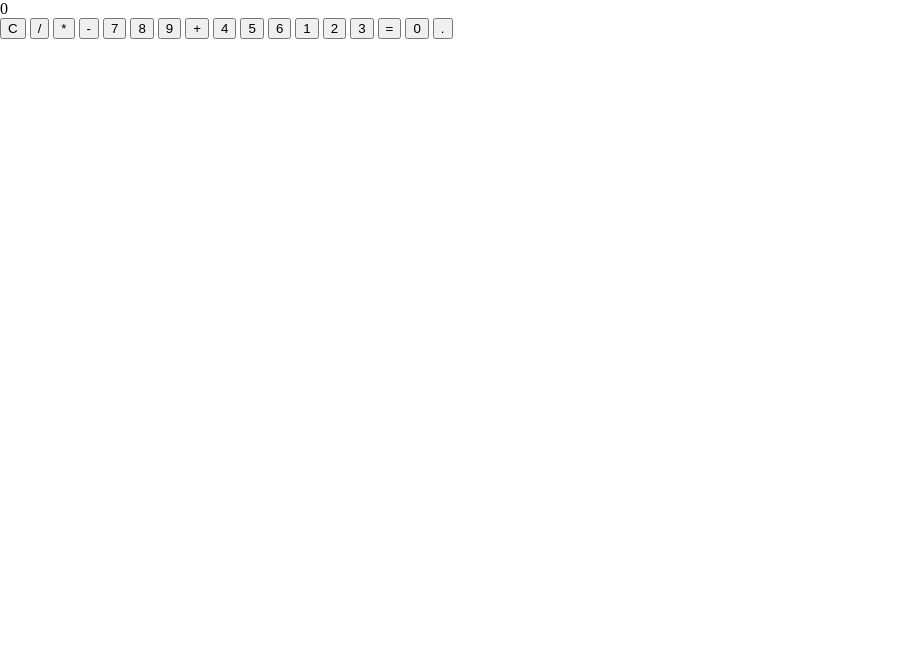
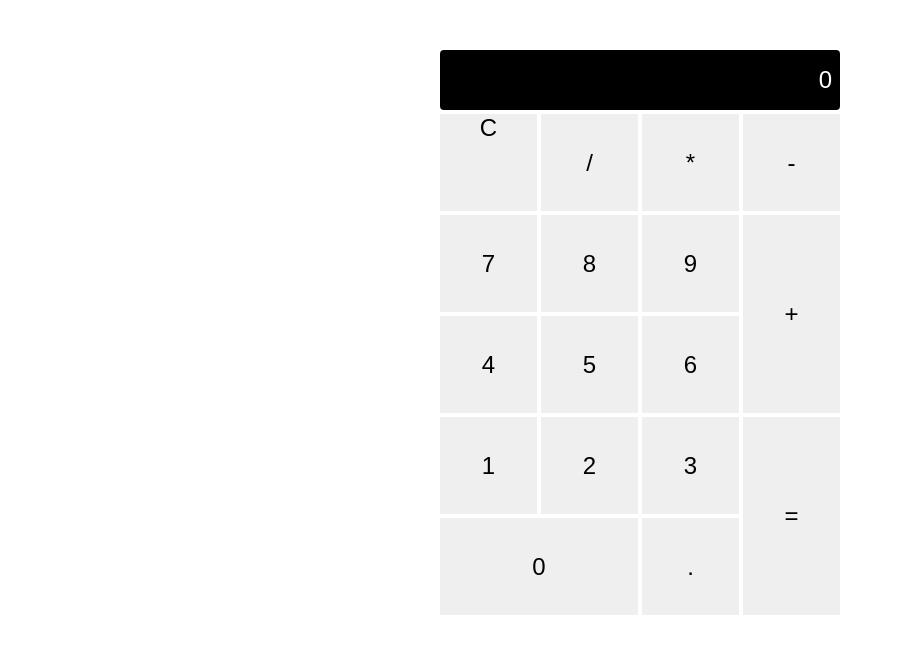
Before and after one commit to APGuevaraV/Calculadora, a plain HTML site: page index.html in a window 1280 px wide. Shown: the whole page, without its empty margins (0-903 px from the left). Drawn offline with Linux system fonts and the light colour scheme.

Commit message:
estilos agregados y funcionalidad

```diff
--- a/calculator.js
+++ b/calculator.js
@@ -14,8 +14,8 @@ const calculator = () =>{
         // detectar si se pulso un a operacion matemática
         if(d.math) getOperation(t,d.math)//ok
 
-        // detectar si se pulso otra operación
-        if(d.operation)runOperation()
+        // detectar si se pulso otra operación = 0 C
+        if(d.operation)runOperation(d.operation)
     })
 }
 
--- a/index.html
+++ b/index.html
@@ -7,9 +7,10 @@
     <title>Calculadora</title>
 </head>
 <body>
-    <div class="calculator" id="calculator"></div>
+    <div class="calculator" id="calculator">
     <div class="calculator__screen" id="calculator-screen"></div>
         <div class="calculator__keys" id="calculator-keys">
+            <button data-operation="clear"></button>
             <button data-operation="clear">C</button>
             <button data-math="divide">/</button>
             <button data-math="multiply">*</button>
@@ -28,10 +29,8 @@
             <button data-number="0">0</button>
             <button data-number=".">.</button>
 
-
-
         </div>
-
+    </div>
 
 <script src="calculator.js"></script>
 </body>
--- a/style.css
+++ b/style.css
@@ -1,6 +1,55 @@
-*{
-    box-sizing: border-box;
+
+
+.calculator{
+    width: 90%;
+    max-width: 400px;
+    margin-left: auto;
+    margin-right: auto;
+    margin-top: 50px;
+    font-size: 1.5em;
+    font-family: sans-serif;
 }
-body{
-    margin: 0;
+
+.calculator__screen{
+    background: #000;
+    color: #fff;
+    padding: 1rem .5rem;
+    margin-bottom: .25rem;
+    text-align: right;
+    border-radius: .25rem;
 }
+
+.calculator__keys{
+
+    display: grid;
+    grid-gap: .25rem;
+    grid-template-columns: repeat(4,1fr);
+    grid-template-rows: repeat(5,1fr);
+
+}
+
+[data-operation ="clear"]{
+    height: 0;
+    padding-bottom: 100%;
+}
+
+
+button{
+    border: none;
+    padding: 0;
+    font-size: 1em;
+}
+
+[data-math ="add"],
+[data-operation ="equals"]{
+    grid-row:  span 2;
+}
+
+[data-number ="0"]{
+    grid-column: span 2;
+}
+
+[data-operation =clear]{
+    grid-column: 1;
+    grid-row: 1;
+}
```
Lines whose indentation alone changed are shown as unchanged.
